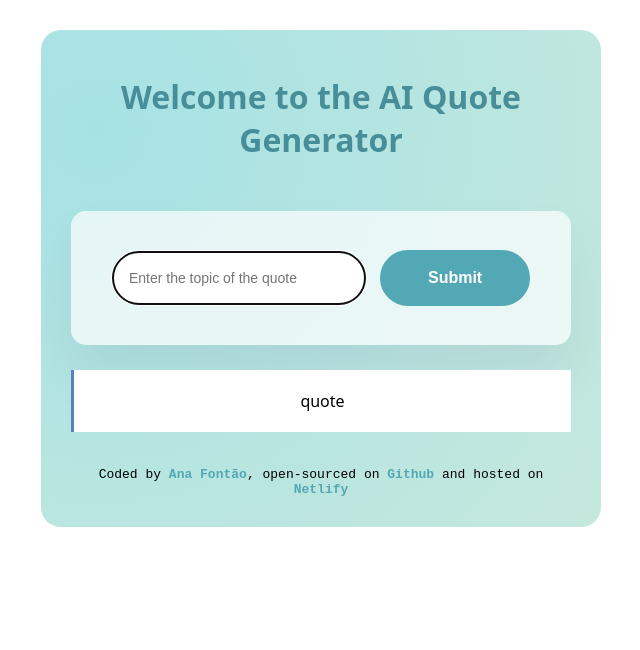
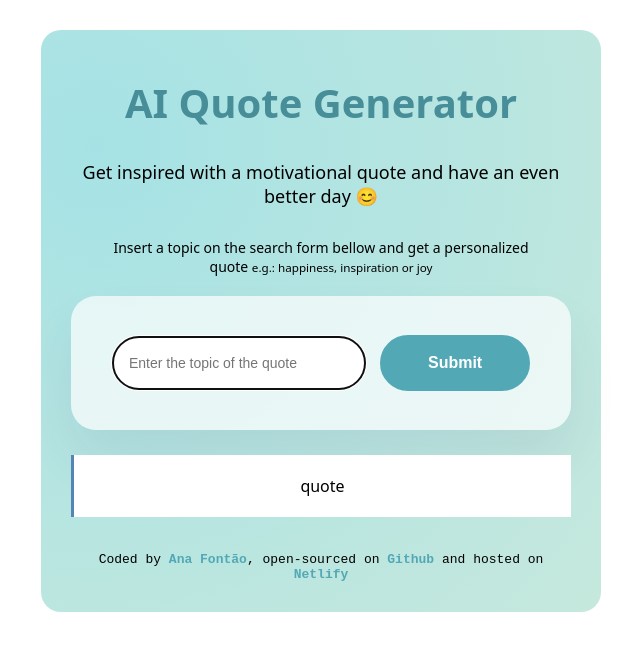
Before and after one commit to aifontao/AI-Quote_Generator, a plain HTML site: page index.html in a window 1280 px wide. Shown: the whole page, without its empty margins (319-959 px from the left). Drawn offline with Linux system fonts and the light colour scheme.

Commit message:
Improved the HTML structure and the CSS

```diff
--- a/index.html
+++ b/index.html
@@ -10,9 +10,16 @@
   <body>
     <div class="container">
       <header>
-        <h1>Welcome to the AI Quote Generator</h1>
+        <h1>AI Quote Generator</h1>
+        <h2>
+          Get inspired with a motivational quote and have an even better day 😊
+        </h2>
       </header>
       <main>
+        <p>
+          Insert a topic on the search form bellow and get a personalized quote
+          <small>e.g.: happiness, inspiration or joy</small>
+        </p>
         <div class="form-container">
           <form action="" id="quote-generator-form">
             <input
--- a/src/style.css
+++ b/src/style.css
@@ -18,17 +18,24 @@ body {
 }
 h1 {
   color: #478e99;
-  margin: 15px;
+  font-size: 40px;
+  margin: 15px 30px 30px;
 }
-
+h2 {
+  font-size: 18px;
+  font-weight: 500;
+}
+p {
+  font-size: 14px;
+  margin: 30px 30px 0;
+}
 .form-container {
   background-color: rgba(255, 255, 255, 0.7);
+  border-radius: 25px;
+  box-shadow: 0 30px 50px rgba(65, 50, 100, 0.08);
+  margin-top: 20px;
   padding: 30px;
-  border-radius: 15px;
-  box-shadow: 0 30px 50px rgba(65, 50, 100, 0.08);
-  margin-top: 50px;
 }
-
 .input {
   border: 1px solid rgba(33, 61, 66, 0.5);
   border-radius: 50px;
@@ -39,7 +46,6 @@ h1 {
   padding: 16px;
   width: 50%;
 }
-
 .submit-button {
   background: #53a8b6;
   border: #53a8b6 solid;
@@ -57,7 +63,6 @@ h1 {
   margin: 25px auto;
   padding: 20px;
 }
-
 footer {
   font-family: monospace;
   margin-top: 35px;
```
